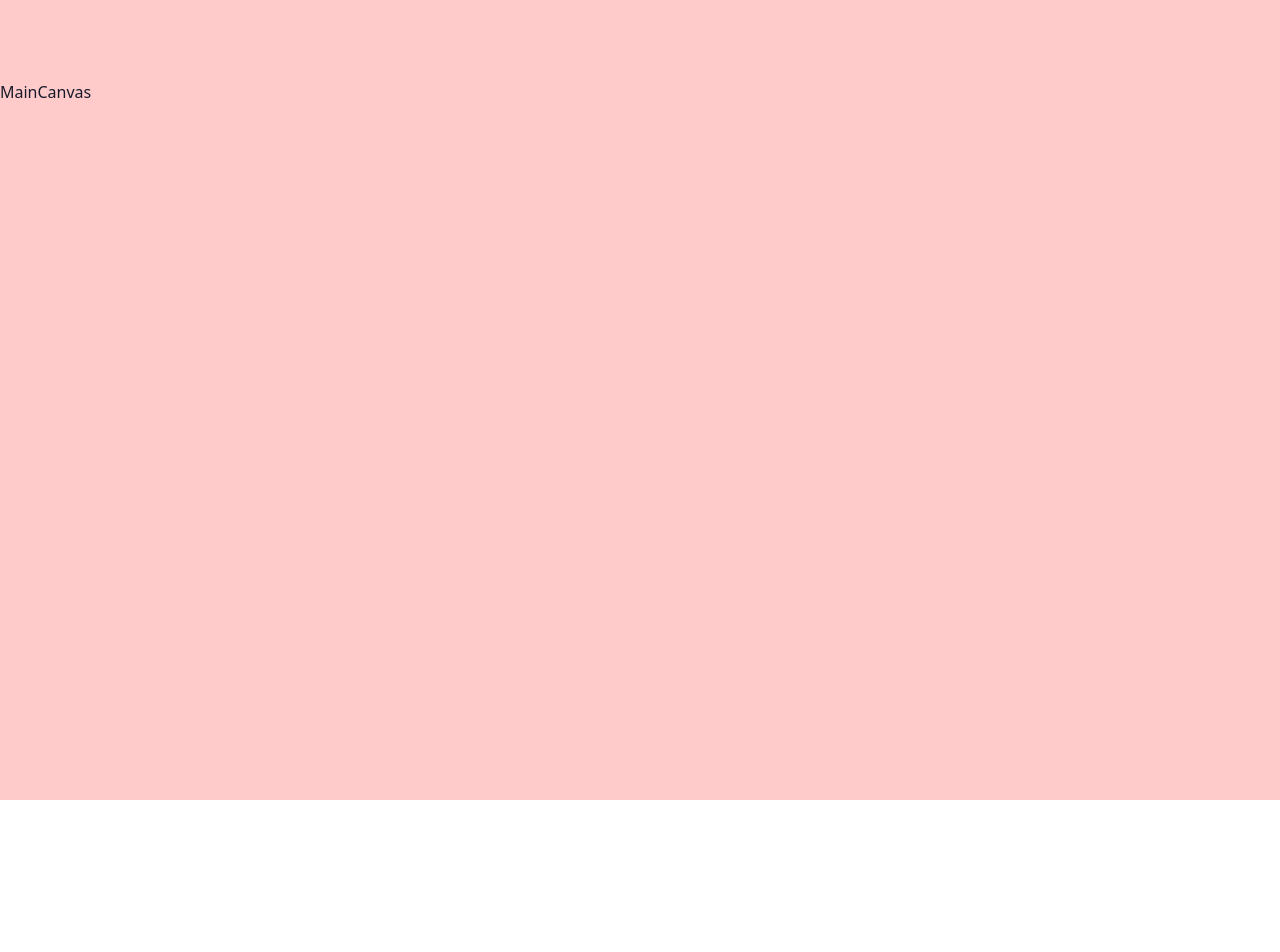
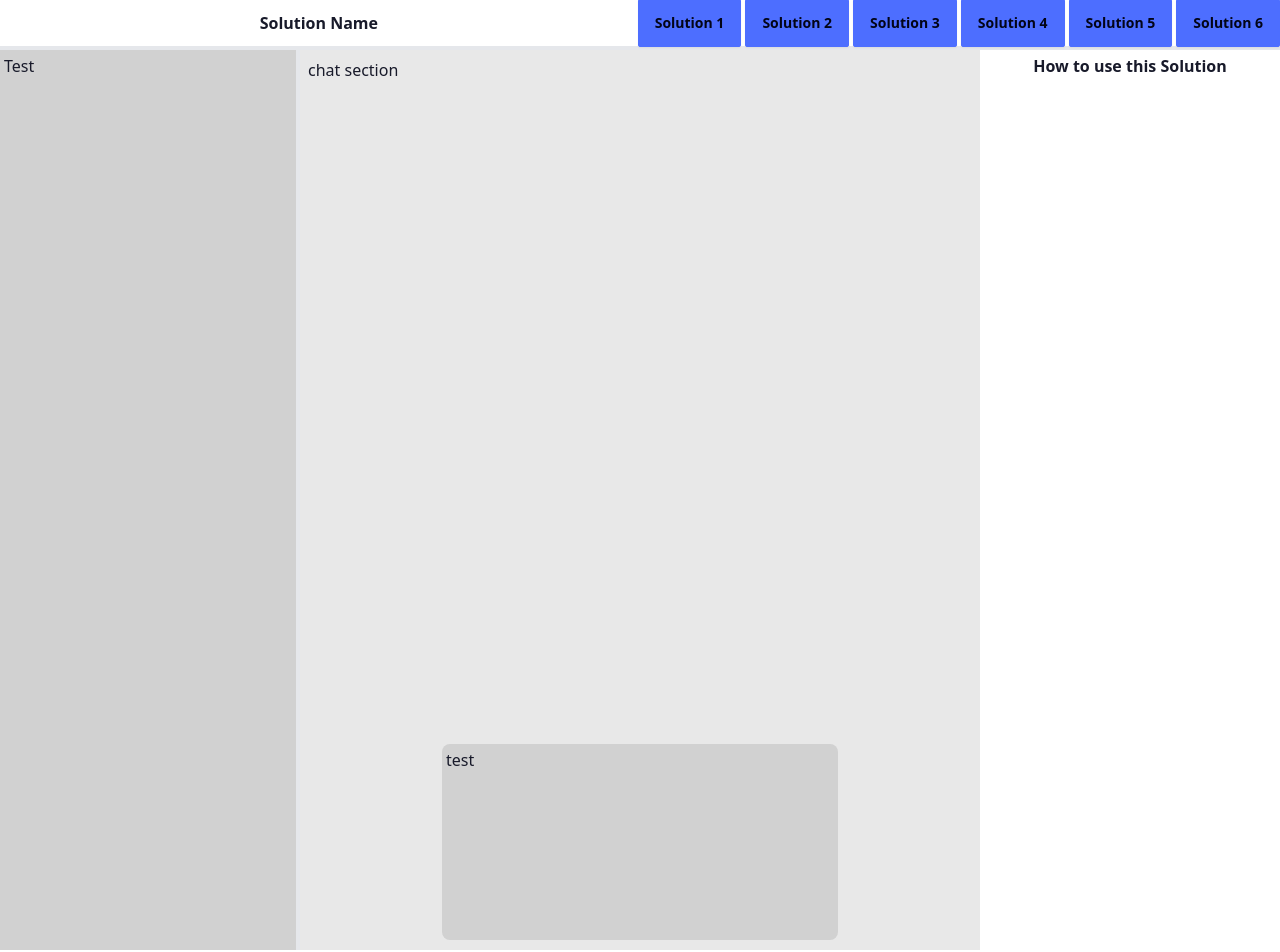
Before and after one commit to sametj/chatbot-mockup, a React (Vite) app: page / in a window 1280 px wide. Shown: the top 952 px of the page. Before the commit the page ends 800 px from the top, so only its background shows below. Built offline with nearby package versions, Linux system fonts and the light colour scheme.

Commit message:
New Commit

```diff
--- a/src/App.tsx
+++ b/src/App.tsx
@@ -1,11 +1,7 @@
 import MainCanvas from "./components/MainCanvas";
 
 function App() {
-  return (
-    <>
-      <MainCanvas />
-    </>
-  );
+  return <MainCanvas />;
 }
 
 export default App;
--- a/src/components/MainCanvas.tsx
+++ b/src/components/MainCanvas.tsx
@@ -1,5 +1,37 @@
 export default function MainCanvas() {
   return (
-    <div className="container mx-auto h-dvh bg-red-200 py-20">MainCanvas</div>
+    <div className="grid grid-rows-[50px_1fr_50px]">
+      <header className="row-span-1 flex w-full items-center justify-between border-b-4">
+        <img src="" alt="" />
+        <span className="font-bold">Solution Name</span>
+        <nav className="flex gap-4 py-4">
+          <button className="btn btn-primary">Solution 1</button>
+          <button className="btn btn-primary">Solution 2</button>
+          <button className="btn btn-primary">Solution 3</button>
+          <button className="btn btn-primary">Solution 4</button>
+          <button className="btn btn-primary">Solution 5</button>
+          <button className="btn btn-primary">Solution 6</button>
+        </nav>
+      </header>
+      <div className="h-900 row-span-2 row-start-2 flex w-full flex-1">
+        <aside className="w-300 h-full border-r-4 bg-base-300 p-4">
+          <span>Test</span>
+        </aside>
+        <div className="flex h-full flex-1 flex-col bg-base-200 p-8">
+          <div className="flex-1">chat section</div>
+          <div className="h-200 p-2">
+            <div className="mx-auto h-full w-3/5 rounded-lg bg-base-300 p-4">
+              test
+            </div>
+          </div>
+        </div>
+        <aside className="w-300 h-full bg-base-100 p-4">
+          <h1 className="text-center font-bold">How to use this Solution</h1>
+        </aside>
+      </div>
+      <footer className="row-span-3 flex items-center justify-center">
+        <span>Test</span>
+      </footer>
+    </div>
   );
 }
--- a/tailwind.config.ts
+++ b/tailwind.config.ts
@@ -1,5 +1,51 @@
-import daisyui from "daisyui"
-import type { Config } from 'tailwindcss'
+import daisyui from 'daisyui';
+import type { Config } from 'tailwindcss';
+
+const pxToRem = (px: number, base = 16) => {
+  return `${px / base}rem`
+}
+
+const generateFontSize = () => {
+  const min = 12
+  const max = 100
+  const fontSize: {
+    [key: string]: string,
+  } = {}
+
+  for (let i = min; i <= max; i += 2) {
+    fontSize[i] = pxToRem(i)
+  }
+
+  return fontSize
+}
+
+const generateBorderRadius = () => {
+  const max = 24
+  const borderRadius: {
+    [key: string]: string,
+  } = {}
+
+  for (let i = 0; i <= max; i += 2) {
+    const value = i
+    borderRadius[i] = pxToRem(value)
+  }
+  borderRadius["full"] = "9999px"
+
+  return borderRadius
+}
+
+const generateSpacing = () => {
+  const max = 5000
+  const spacing: {
+    [key: string]: string,
+  } = {}
+
+  for (let i = 0; i <= max; i++) {
+    spacing[i] = `${i}px`
+  }
+
+  return spacing
+}
 
 export default {
   content: [
@@ -7,7 +53,11 @@ export default {
     "./src/**/*.{js,ts,jsx,tsx}",
   ],
   theme: {
-    extend: {},
+    extend: {
+      borderRadius: generateBorderRadius(),
+      fontSize: generateFontSize(),
+      spacing: generateSpacing(),
+    },
   },
   plugins: [
     daisyui
```
